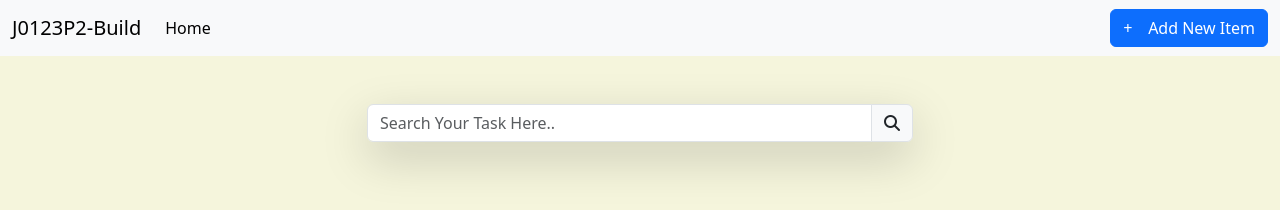
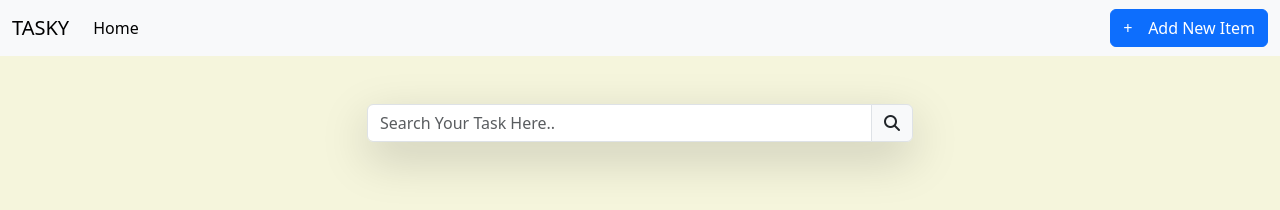
Before and after one commit to RajeshGupta20/Tasky-application, a plain HTML site: page index.html in a window 1280 px wide. Drawn offline with nearby package versions, Linux system fonts and the light colour scheme.

Commit message:
Update index.html

```diff
--- a/index.html
+++ b/index.html
@@ -176,7 +176,7 @@
     <!-- nav bar -->
     <nav class="navbar navbar-expand-lg bg-light">
       <div class="container-fluid">
-        <a class="navbar-brand" href="#">J0123P2-Build</a>
+        <a class="navbar-brand" href="#">TASKY</a>
         <button
           class="navbar-toggler"
           type="button"
```
